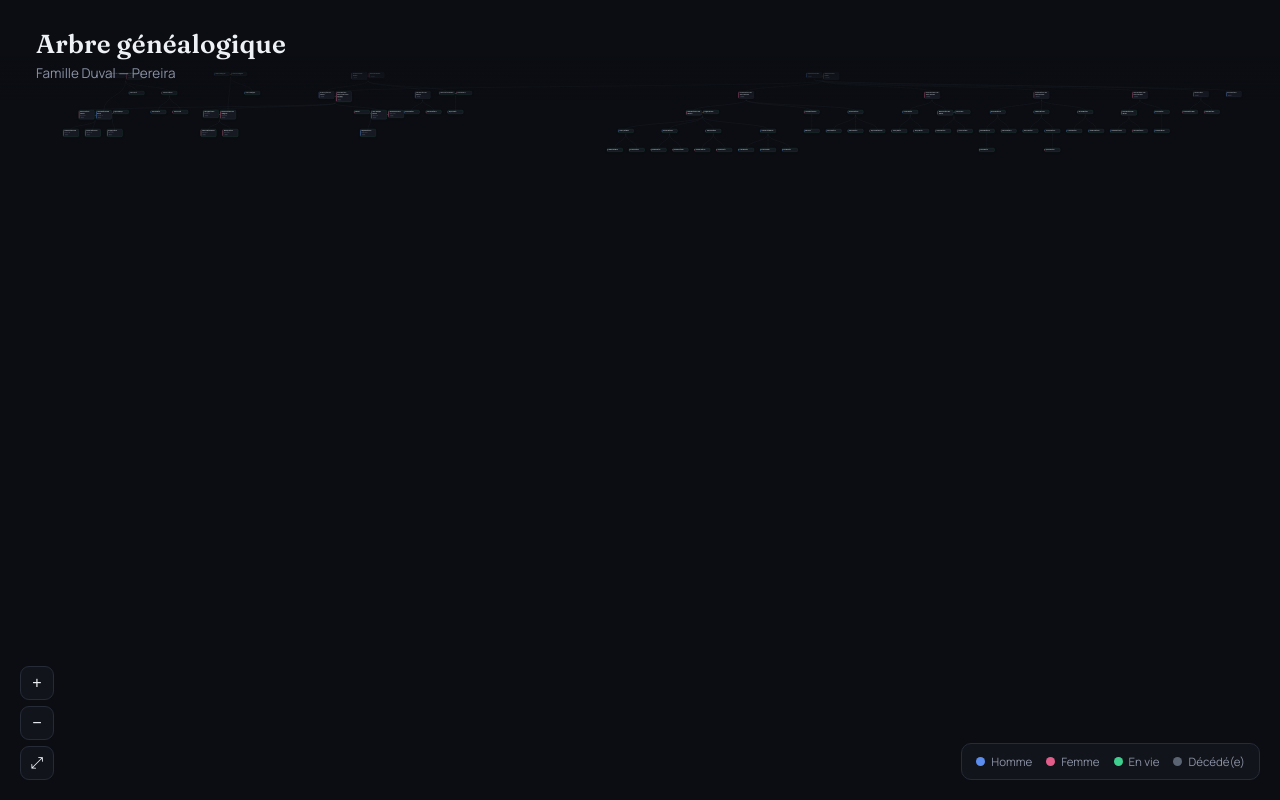
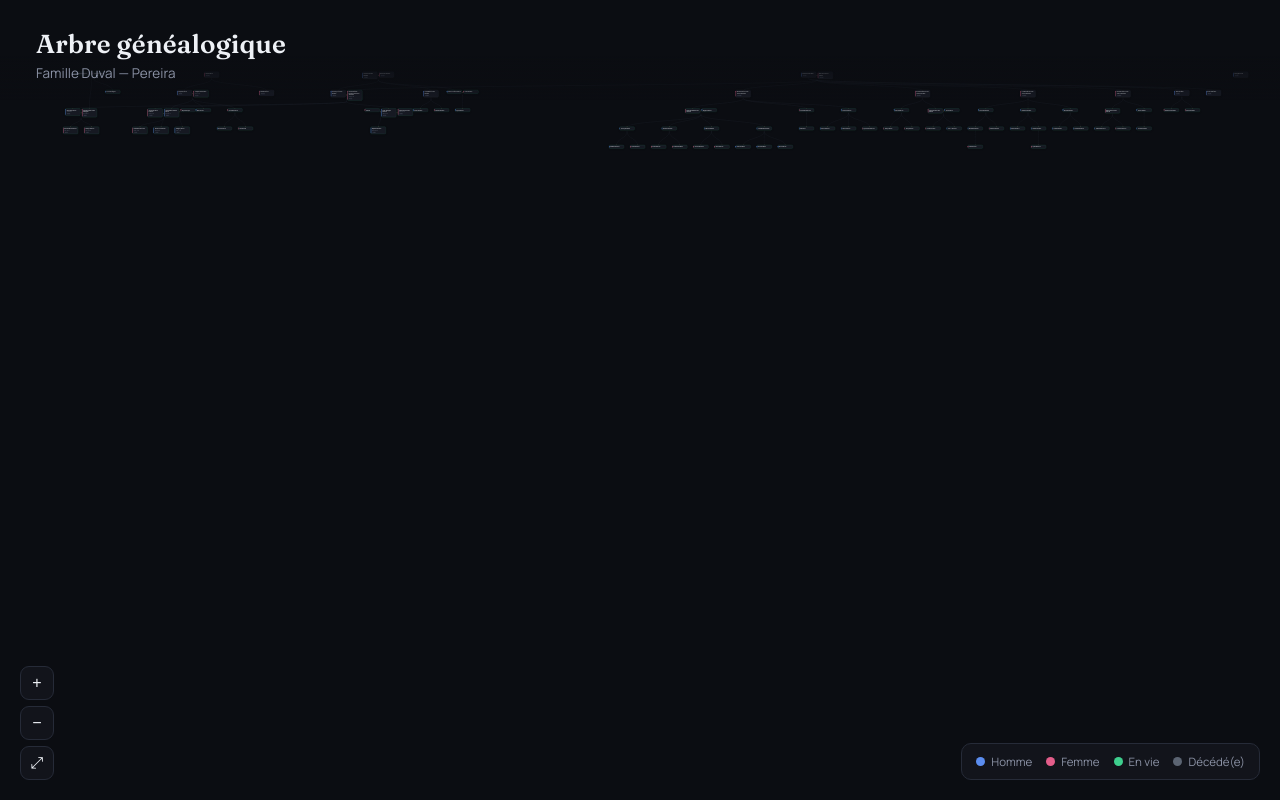
Before and after one commit to nonoduval2310/Arbre-Genealogique, a plain HTML site: page index.html in a window 1280 px wide. Drawn offline with Linux system fonts and the light colour scheme.

Commit message:
Update index.html

```diff
--- a/index.html
+++ b/index.html
@@ -320,8 +320,25 @@
 jacques_duval: {
 	firstName:"Jacques", lastName:"Duval",
 	statut:"décédé",
+	sexe:"H",
+	parent1:"georges_duval", parent2:"jeanne_oliva"
+},
+danièle_duval: {
+	firstName:"Danièle", lastName:"Duval",
+	statut:"décédé",
+	sexe:"F",
+	parent1:"georges_duval", parent2:"jeanne_oliva"
+},
+george_duval: {
+	firstName:"Georges", lastName:"Duval",
+	statut: "décédé",
 	sexe:"H"
- },
+},
+jeanne_oliva: {
+	firstName:"Jeanne", lastName:"Oliva",
+	statut: "décédé",
+	sexe:"F"
+},
 joséphine_dewaele: {
 	firstName:"Joséphine", lastName:"Dewaele",
 	statut:"vivant",
```
